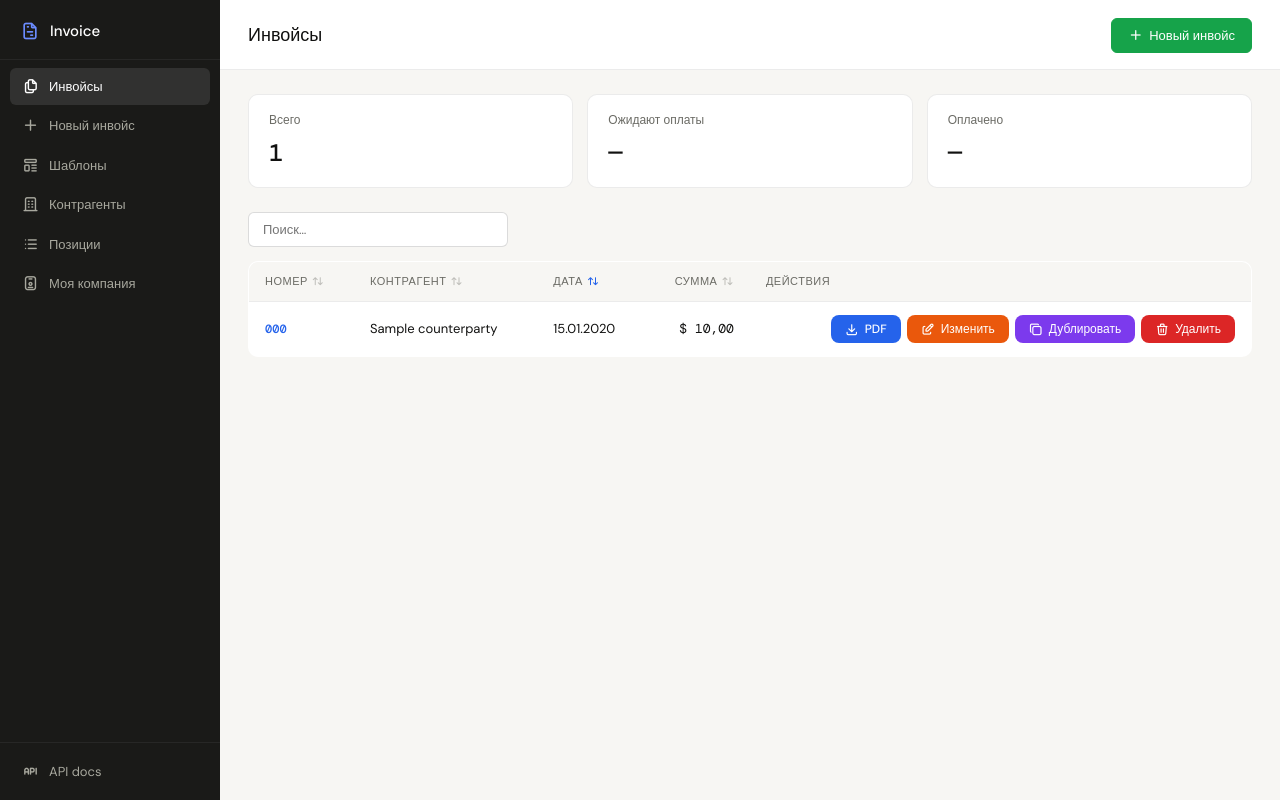
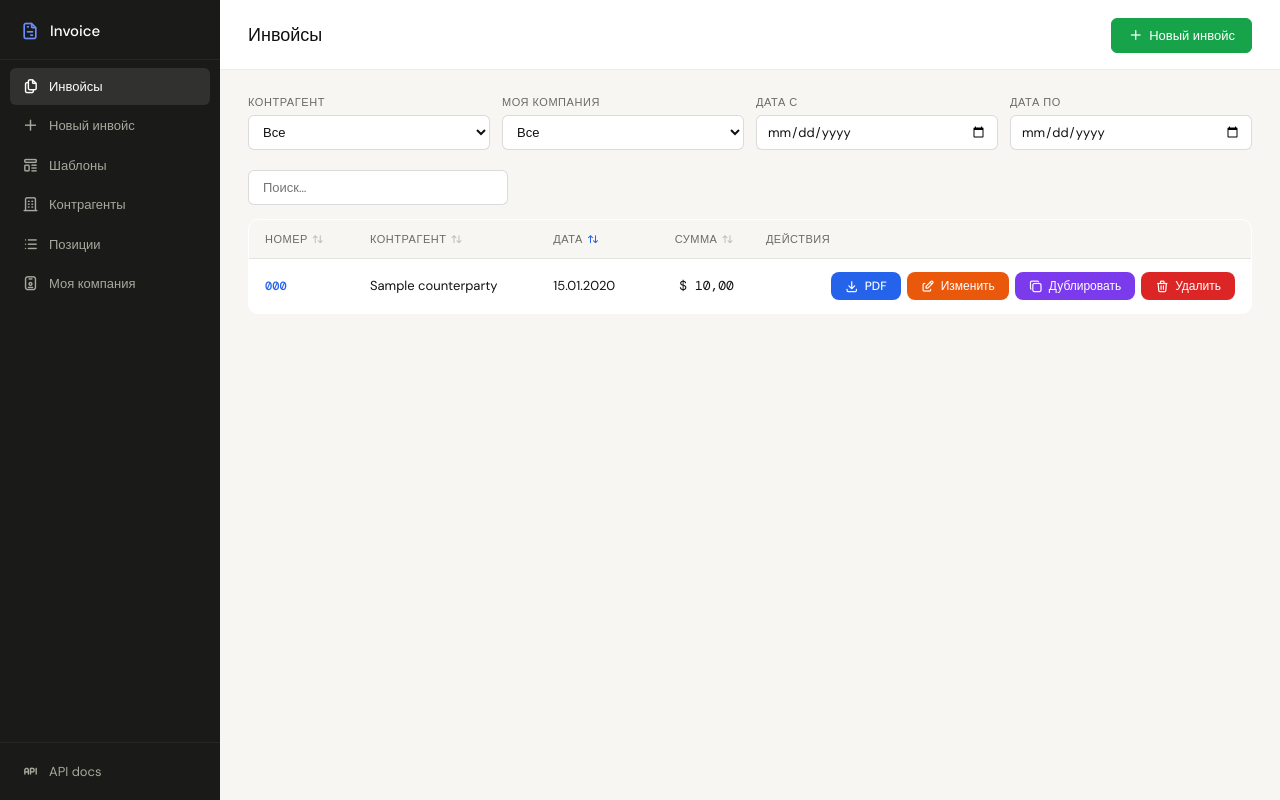
Before and after one commit to forzenson/invoice-app, a FastAPI app: page / in a window 1280 px wide. Run offline with FastAPI, Linux system fonts and the light colour scheme; tables that the repository leaves empty hold one stand-in row (values such as "Sample post"); some libraries are stand-ins or nearby versions.

Commit message:
Replace stats cards on Invoices page with filter row
Removed the three Total / Pending / Paid stat cards above the
invoices table. In their place: dropdowns for Counterparty, My
Company, and from/to date inputs.

The filter logic for cp / date-from / date-to was already in
renderInvoices() but pointed at DOM elements that never existed
(half-finished work). Now the elements exist, my-company is added
as a fourth dimension, and onchange handlers re-render the table.

Also fixed a pre-existing bug: the search box's oninput was wired
to filterInvoices(), which doesn't exist — typing in search did
nothing. Repointed to renderInvoices().

Backend side: InvoiceListItem gains an Optional my_company_name
field, populated from inv.my_company.name in list_invoices, so the
my-company dropdown can be populated and the client-side filter
can match on it.

Co-Authored-By: Claude Opus 4.7 <noreply@anthropic.com>

```diff
--- a/routers/invoices.py
+++ b/routers/invoices.py
@@ -89,6 +89,7 @@ def list_invoices(status: InvoiceStatus | None = None, counterparty_id: int | No
         total_amount=inv.total_amount, currency=inv.currency,
         status=inv.status,
         counterparty_name=inv.counterparty.name if inv.counterparty else "—",
+        my_company_name=inv.my_company.name if inv.my_company else None,
     ) for inv in q.all()]
 
 
--- a/schemas.py
+++ b/schemas.py
@@ -141,6 +141,7 @@ class InvoiceListItem(BaseModel):
     currency: str
     status: InvoiceStatus
     counterparty_name: str
+    my_company_name: Optional[str] = None
     model_config = {"from_attributes": True}
 
 
--- a/static/app.css
+++ b/static/app.css
@@ -60,6 +60,11 @@ body { font-family: var(--font); background: var(--bg); color: var(--text); font
 
 .stats-row { display: grid; grid-template-columns: repeat(3, 1fr); gap: 14px; margin-bottom: 24px; }
 .stat-card { background: var(--surface); border: 1px solid var(--border); border-radius: var(--radius); padding: 16px 20px; }
+
+.filters-row { display: grid; grid-template-columns: repeat(auto-fit, minmax(180px, 1fr)); gap: 12px; margin-bottom: 20px; }
+.filter-fg { display: flex; flex-direction: column; gap: 4px; }
+.filter-fg label { font-size: 11px; font-weight: 500; color: var(--text-muted); text-transform: uppercase; letter-spacing: 0.05em; }
+.filter-fg select, .filter-fg input { width: 100%; }
 .stat-label { font-size: 12px; color: var(--text-muted); margin-bottom: 6px; }
 .stat-value { font-size: 24px; font-weight: 500; font-family: var(--font-mono); }
 
--- a/static/app.js
+++ b/static/app.js
@@ -45,38 +45,33 @@ async function api(method, path, body) {
 }
 
 // ── INVOICES ──
+function _populateFilterSelect(id, values, allLabel = 'Все') {
+  const sel = document.getElementById(id);
+  if (!sel) return;
+  const cur = sel.value;
+  sel.innerHTML = `<option value="">${allLabel}</option>` +
+    values.map(v => `<option value="${v}">${v}</option>`).join('');
+  if (cur) sel.value = cur;
+}
+
 async function loadInvoices() {
   try {
     allInvoices = await api('GET', '/invoices/');
-    renderStats();
-    // Заполняем фильтр контрагентов
-    const sel = document.getElementById('filter-cp');
-    if (sel) {
-      const cur = sel.value;
-      const cps = [...new Set(allInvoices.map(i => i.counterparty_name))].sort();
-      sel.innerHTML = '<option value="">Все контрагенты</option>' +
-        cps.map(n => `<option value="${n}">${n}</option>`).join('');
-      if (cur) sel.value = cur;
-    }
+    const cps = [...new Set(allInvoices.map(i => i.counterparty_name).filter(Boolean))].sort();
+    const mcs = [...new Set(allInvoices.map(i => i.my_company_name).filter(Boolean))].sort();
+    _populateFilterSelect('filter-cp', cps);
+    _populateFilterSelect('filter-mc', mcs);
     renderInvoices();
   } catch (e) { toast(e.message, 'error'); }
 }
 
 function clearFilters() {
   document.getElementById('search-input').value = '';
-  if (document.getElementById('filter-cp')) document.getElementById('filter-cp').value = '';
-  if (document.getElementById('filter-date-from')) document.getElementById('filter-date-from').value = '';
-  if (document.getElementById('filter-date-to')) document.getElementById('filter-date-to').value = '';
+  ['filter-cp', 'filter-mc', 'filter-date-from', 'filter-date-to'].forEach(id => {
+    const el = document.getElementById(id);
+    if (el) el.value = '';
+  });
   renderInvoices();
-}
-
-function renderStats() {
-  const pending = allInvoices.filter(i => i.status === 'sent');
-  const paid = allInvoices.filter(i => i.status === 'paid');
-  document.getElementById('stat-total').textContent = allInvoices.length;
-  const sym = arr => arr.length ? (CURRENCY_SYMBOLS[arr[0].currency] || '€') + ' ' + arr.reduce((s, i) => s + i.total_amount, 0).toLocaleString('de-DE', {maximumFractionDigits: 0}) : '—';
-  document.getElementById('stat-pending').textContent = sym(pending);
-  document.getElementById('stat-paid').textContent = sym(paid);
 }
 
 let sortField = 'date', sortDir = -1;
@@ -95,15 +90,17 @@ function renderInvoices() {
   const q = (document.getElementById('search-input').value || '').toLowerCase();
   const tbody = document.getElementById('invoices-body');
   const cpFilter = document.getElementById('filter-cp')?.value || '';
+  const mcFilter = document.getElementById('filter-mc')?.value || '';
   const dateFrom = document.getElementById('filter-date-from')?.value || '';
   const dateTo   = document.getElementById('filter-date-to')?.value || '';
 
   let list = allInvoices.filter(inv => {
     const matchSearch = !q || inv.number.toLowerCase().includes(q) || inv.counterparty_name.toLowerCase().includes(q);
     const matchCp     = !cpFilter || inv.counterparty_name === cpFilter;
+    const matchMc     = !mcFilter || inv.my_company_name === mcFilter;
     const matchFrom   = !dateFrom || inv.date >= dateFrom;
     const matchTo     = !dateTo   || inv.date <= dateTo;
-    return matchSearch && matchCp && matchFrom && matchTo;
+    return matchSearch && matchCp && matchMc && matchFrom && matchTo;
   });
   list = list.sort((a, b) => {
     let va = a[sortField], vb = b[sortField];
--- a/static/index.html
+++ b/static/index.html
@@ -48,13 +48,26 @@
         <button class="btn btn-primary" onclick="goTo('new-invoice')"><i class="ti ti-plus"></i> Новый инвойс</button>
       </div>
       <div class="content">
-        <div class="stats-row" id="stats-row">
-          <div class="stat-card"><div class="stat-label">Всего</div><div class="stat-value" id="stat-total">—</div></div>
-          <div class="stat-card"><div class="stat-label">Ожидают оплаты</div><div class="stat-value" id="stat-pending">—</div></div>
-          <div class="stat-card"><div class="stat-label">Оплачено</div><div class="stat-value" id="stat-paid">—</div></div>
+        <div class="filters-row">
+          <div class="filter-fg">
+            <label>Контрагент</label>
+            <select id="filter-cp" onchange="renderInvoices()"><option value="">Все</option></select>
+          </div>
+          <div class="filter-fg">
+            <label>Моя компания</label>
+            <select id="filter-mc" onchange="renderInvoices()"><option value="">Все</option></select>
+          </div>
+          <div class="filter-fg">
+            <label>Дата с</label>
+            <input type="date" id="filter-date-from" onchange="renderInvoices()">
+          </div>
+          <div class="filter-fg">
+            <label>Дата по</label>
+            <input type="date" id="filter-date-to" onchange="renderInvoices()">
+          </div>
         </div>
         <div class="table-header">
-          <input class="search-input" type="text" placeholder="Поиск…" id="search-input" oninput="filterInvoices()">
+          <input class="search-input" type="text" placeholder="Поиск…" id="search-input" oninput="renderInvoices()">
 
         </div>
         <table class="data-table">
```
